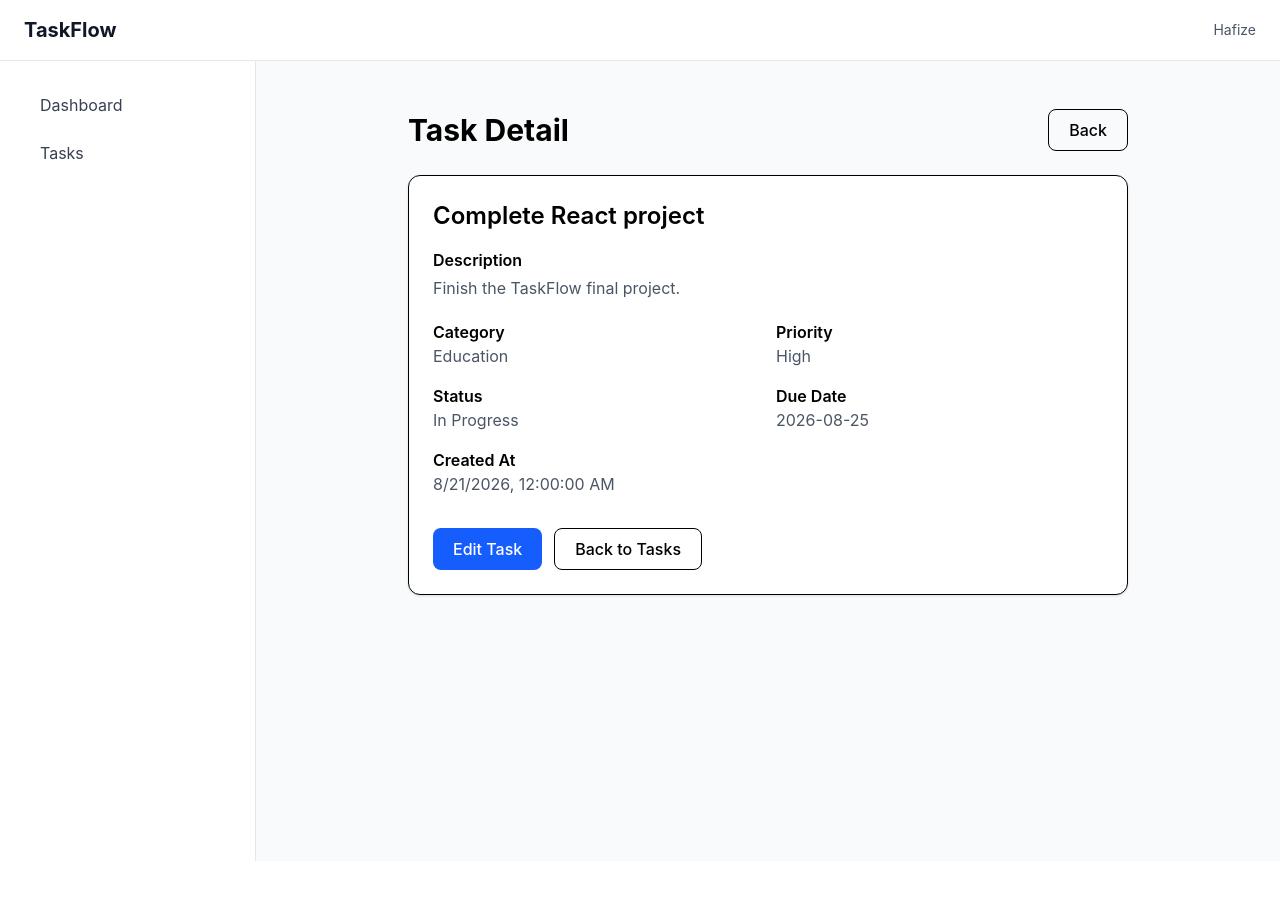
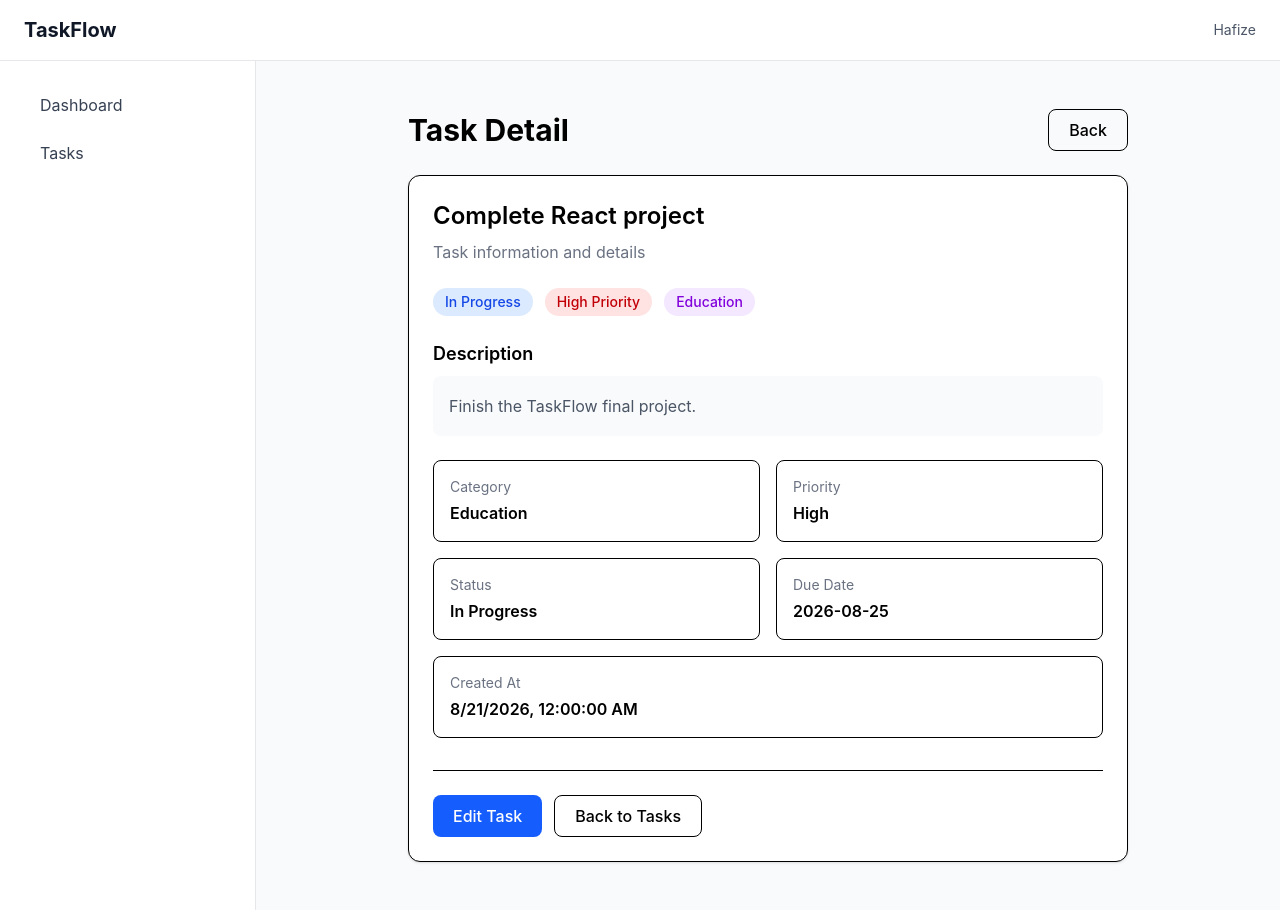
Before and after one commit to hafizecim/taskflow-react, a React (Vite) app: page /tasks/1 in a window 1280 px wide. Before the commit the page ends 861 px from the top, so only its background shows below. Built offline with nearby package versions, Linux system fonts and the light colour scheme.

Commit message:
feat: add task editing

```diff
--- a/src/pages/EditTask.tsx
+++ b/src/pages/EditTask.tsx
@@ -58,7 +58,8 @@ function EditTask() {
           </h1>
 
           <p className="mb-4 text-red-600">
-            The task you are trying to edit does not exist.
+            The task you are trying to edit does not
+            exist.
           </p>
 
           <button
@@ -81,7 +82,9 @@ function EditTask() {
     const validationErrors: string[] = []
 
     if (!title.trim()) {
-      validationErrors.push('Title is required.')
+      validationErrors.push(
+        'Title is required.',
+      )
     }
 
     if (!description.trim()) {
@@ -91,19 +94,27 @@ function EditTask() {
     }
 
     if (!category.trim()) {
-      validationErrors.push('Category is required.')
+      validationErrors.push(
+        'Category is required.',
+      )
     }
 
     if (!priority) {
-      validationErrors.push('Priority is required.')
+      validationErrors.push(
+        'Priority is required.',
+      )
     }
 
     if (!status) {
-      validationErrors.push('Status is required.')
+      validationErrors.push(
+        'Status is required.',
+      )
     }
 
     if (!dueDate) {
-      validationErrors.push('Due date is required.')
+      validationErrors.push(
+        'Due date is required.',
+      )
     }
 
     if (validationErrors.length > 0) {
@@ -130,9 +141,15 @@ function EditTask() {
 
   return (
     <div className="mx-auto max-w-2xl p-6">
-      <h1 className="mb-6 text-3xl font-bold">
-        Edit Task
-      </h1>
+      <div className="mb-6">
+        <h1 className="text-3xl font-bold">
+          Edit Task
+        </h1>
+
+        <p className="mt-2 text-gray-600">
+          Update the information of your task.
+        </p>
+      </div>
 
       {errors.length > 0 && (
         <div className="mb-6 rounded-lg border border-red-300 bg-red-50 p-4">
@@ -194,10 +211,21 @@ function EditTask() {
             }
             className="w-full rounded-lg border px-4 py-2"
           >
-            <option value="">Select category</option>
-            <option value="Work">Work</option>
-            <option value="Personal">Personal</option>
-            <option value="Study">Study</option>
+            <option value="">
+              Select category
+            </option>
+
+            <option value="Work">
+              Work
+            </option>
+
+            <option value="Personal">
+              Personal
+            </option>
+
+            <option value="Study">
+              Study
+            </option>
           </select>
         </div>
 
@@ -210,15 +238,28 @@ function EditTask() {
             value={priority}
             onChange={(event) =>
               setPriority(
-                event.target.value as TaskPriority,
+                event.target.value as
+                  | TaskPriority
+                  | '',
               )
             }
             className="w-full rounded-lg border px-4 py-2"
           >
-            <option value="">Select priority</option>
-            <option value="Low">Low</option>
-            <option value="Medium">Medium</option>
-            <option value="High">High</option>
+            <option value="">
+              Select priority
+            </option>
+
+            <option value="Low">
+              Low
+            </option>
+
+            <option value="Medium">
+              Medium
+            </option>
+
+            <option value="High">
+              High
+            </option>
           </select>
         </div>
 
@@ -231,16 +272,25 @@ function EditTask() {
             value={status}
             onChange={(event) =>
               setStatus(
-                event.target.value as TaskStatus,
+                event.target.value as
+                  | TaskStatus
+                  | '',
               )
             }
             className="w-full rounded-lg border px-4 py-2"
           >
-            <option value="">Select status</option>
-            <option value="Todo">Todo</option>
+            <option value="">
+              Select status
+            </option>
+
+            <option value="Todo">
+              Todo
+            </option>
+
             <option value="In Progress">
               In Progress
             </option>
+
             <option value="Completed">
               Completed
             </option>
@@ -272,7 +322,9 @@ function EditTask() {
 
           <button
             type="button"
-            onClick={() => navigate('/tasks')}
+            onClick={() =>
+              navigate('/tasks')
+            }
             className="rounded-lg border px-5 py-2 font-medium hover:bg-gray-50"
           >
             Cancel
--- a/src/pages/TaskDetail.tsx
+++ b/src/pages/TaskDetail.tsx
@@ -36,6 +36,20 @@ function TaskDetail() {
     )
   }
 
+  const priorityClass =
+    task.priority === 'High'
+      ? 'bg-red-100 text-red-700'
+      : task.priority === 'Medium'
+        ? 'bg-yellow-100 text-yellow-700'
+        : 'bg-green-100 text-green-700'
+
+  const statusClass =
+    task.status === 'Completed'
+      ? 'bg-green-100 text-green-700'
+      : task.status === 'In Progress'
+        ? 'bg-blue-100 text-blue-700'
+        : 'bg-gray-100 text-gray-700'
+
   return (
     <div className="mx-auto max-w-3xl p-6">
       <div className="mb-6 flex items-center justify-between">
@@ -53,68 +67,94 @@ function TaskDetail() {
       </div>
 
       <div className="rounded-xl border bg-white p-6 shadow-sm">
-        <h2 className="mb-4 text-2xl font-semibold">
-          {task.title}
-        </h2>
+        <div className="mb-6">
+          <h2 className="mb-2 text-2xl font-semibold">
+            {task.title}
+          </h2>
 
-        <div className="space-y-5">
+          <p className="text-gray-500">
+            Task information and details
+          </p>
+        </div>
+
+        <div className="mb-6 flex flex-wrap gap-3">
+          <span
+            className={`rounded-full px-3 py-1 text-sm font-medium ${statusClass}`}
+          >
+            {task.status}
+          </span>
+
+          <span
+            className={`rounded-full px-3 py-1 text-sm font-medium ${priorityClass}`}
+          >
+            {task.priority} Priority
+          </span>
+
+          <span className="rounded-full bg-purple-100 px-3 py-1 text-sm font-medium text-purple-700">
+            {task.category}
+          </span>
+        </div>
+
+        <div className="space-y-6">
           <div>
-            <h3 className="mb-1 font-semibold">
+            <h3 className="mb-2 text-lg font-semibold">
               Description
             </h3>
 
-            <p className="text-gray-600">
-              {task.description}
-            </p>
+            <div className="rounded-lg bg-gray-50 p-4">
+              <p className="leading-7 text-gray-600">
+                {task.description}
+              </p>
+            </div>
           </div>
 
           <div className="grid gap-4 sm:grid-cols-2">
-            <div>
-              <h3 className="font-semibold">
+            <div className="rounded-lg border p-4">
+              <p className="text-sm text-gray-500">
                 Category
-              </h3>
+              </p>
 
-              <p className="text-gray-600">
+              <p className="mt-1 font-semibold">
                 {task.category}
               </p>
             </div>
 
-            <div>
-              <h3 className="font-semibold">
+            <div className="rounded-lg border p-4">
+              <p className="text-sm text-gray-500">
                 Priority
-              </h3>
+              </p>
 
-              <p className="text-gray-600">
+              <p className="mt-1 font-semibold">
                 {task.priority}
               </p>
             </div>
 
-            <div>
-              <h3 className="font-semibold">
+            <div className="rounded-lg border p-4">
+              <p className="text-sm text-gray-500">
                 Status
-              </h3>
+              </p>
 
-              <p className="text-gray-600">
+              <p className="mt-1 font-semibold">
                 {task.status}
               </p>
             </div>
 
-            <div>
-              <h3 className="font-semibold">
+            <div className="rounded-lg border p-4">
+              <p className="text-sm text-gray-500">
                 Due Date
-              </h3>
+              </p>
 
-              <p className="text-gray-600">
+              <p className="mt-1 font-semibold">
                 {task.dueDate}
               </p>
             </div>
 
-            <div>
-              <h3 className="font-semibold">
+            <div className="rounded-lg border p-4 sm:col-span-2">
+              <p className="text-sm text-gray-500">
                 Created At
-              </h3>
+              </p>
 
-              <p className="text-gray-600">
+              <p className="mt-1 font-semibold">
                 {new Date(
                   task.createdAt,
                 ).toLocaleString()}
@@ -123,7 +163,7 @@ function TaskDetail() {
           </div>
         </div>
 
-        <div className="mt-8 flex gap-3">
+        <div className="mt-8 flex flex-wrap gap-3 border-t pt-6">
           <button
             type="button"
             onClick={() =>
```
